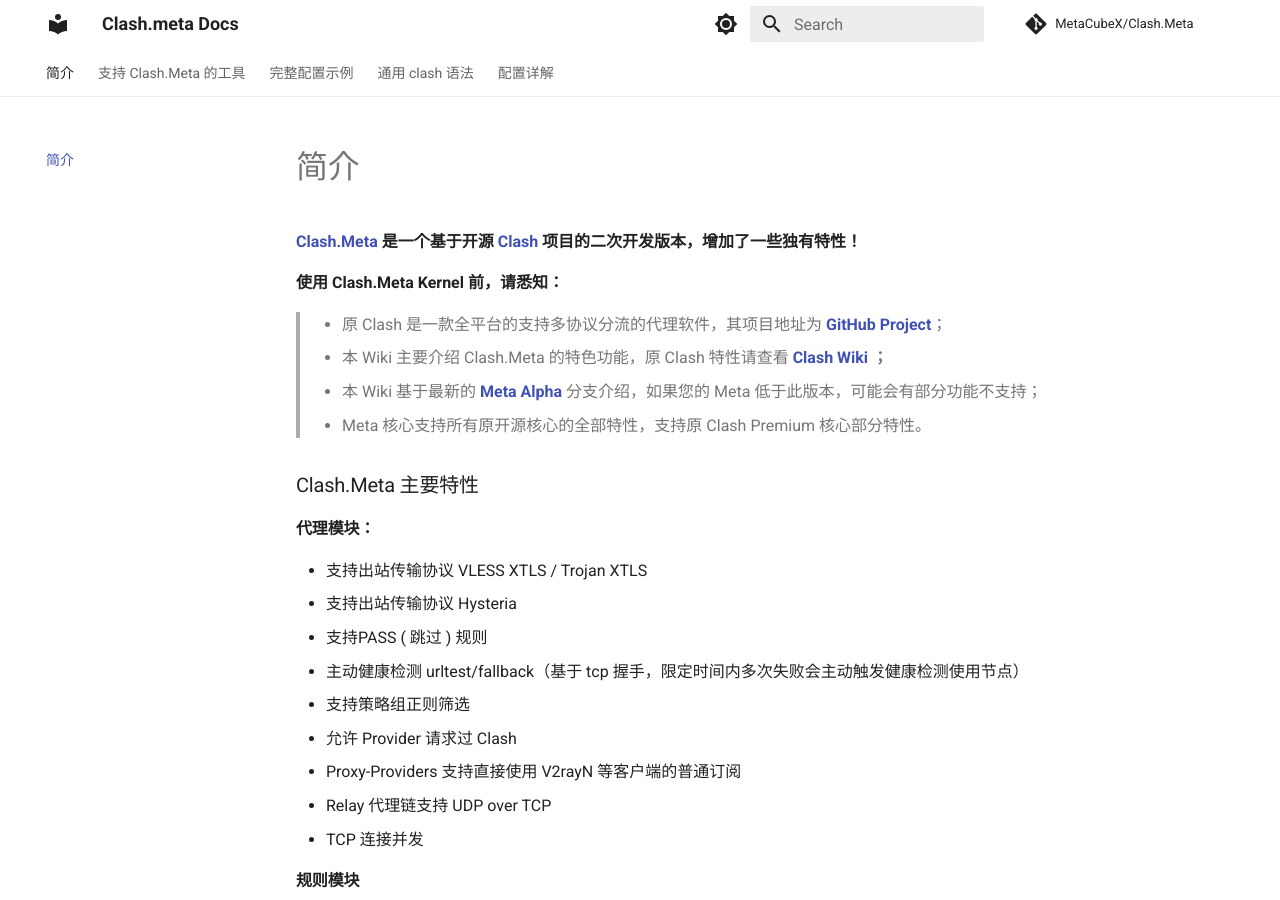
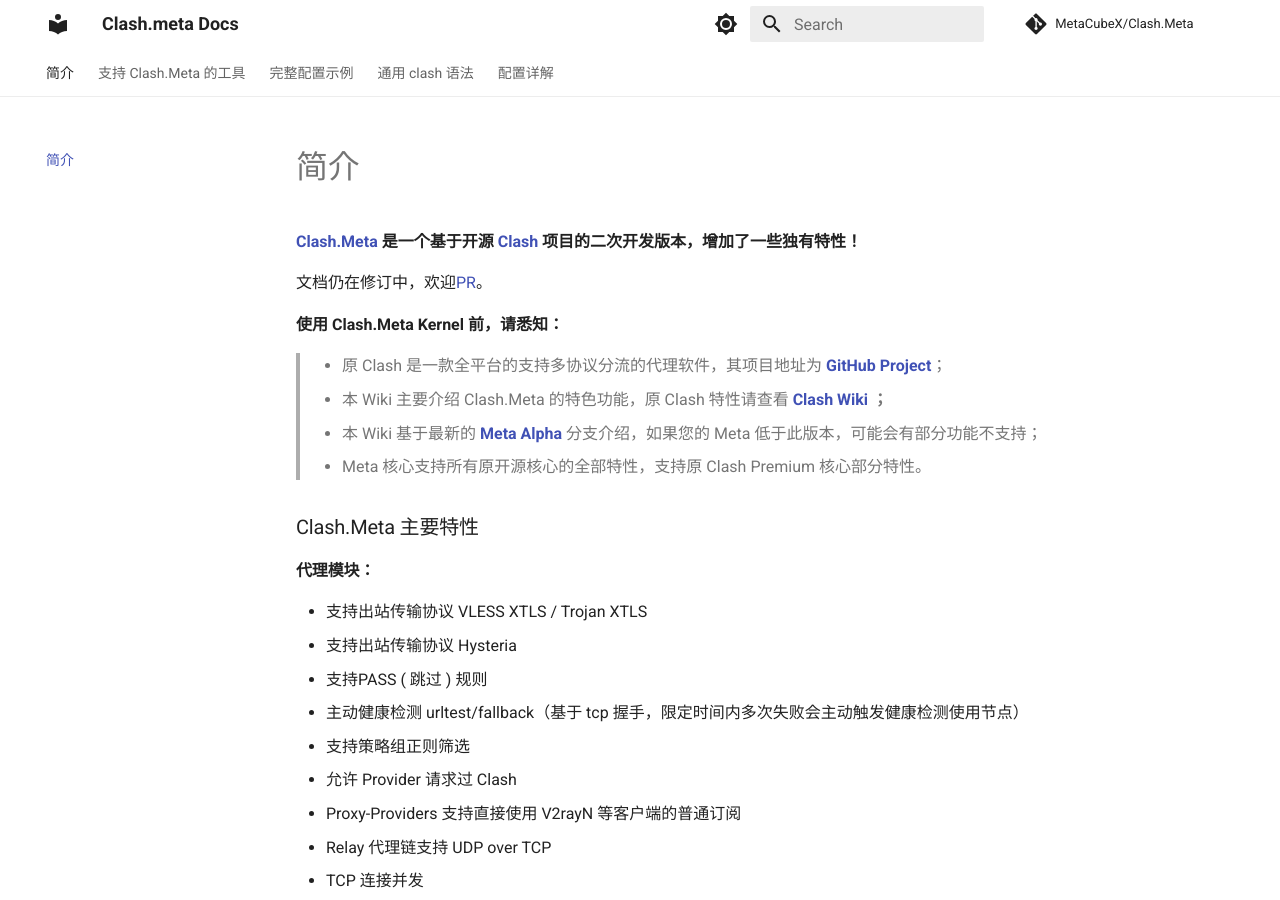
Before and after one commit to MetaCubeX/Meta-Docs, an MkDocs documentation site: the page built from docs/index.md, in a window 1280 px wide and 900 px high. Built offline with MkDocs 1.6.1 and Material for MkDocs 9.7.7, drawn with Linux system fonts in a browser that asks for light colours; comment, search, counter and statistics services are not loaded.

Commit message:
Update index.md

```diff
--- a/docs/index.md
+++ b/docs/index.md
@@ -1,6 +1,8 @@
 # 简介
 
 [**Clash.Meta**](https://github.com/MetaCubeX/Clash.Meta/tree/Meta) **是一个基于开源** [**Clash**](https://github.com/Dreamacro/clash) **项目的二次开发版本，增加了一些独有特性！**
+
+文档仍在修订中，欢迎[PR](https://github.com/MetaCubeX/Meta-Docs/)。
 
 
 **使用 Clash.Meta Kernel 前，请悉知：**
```
